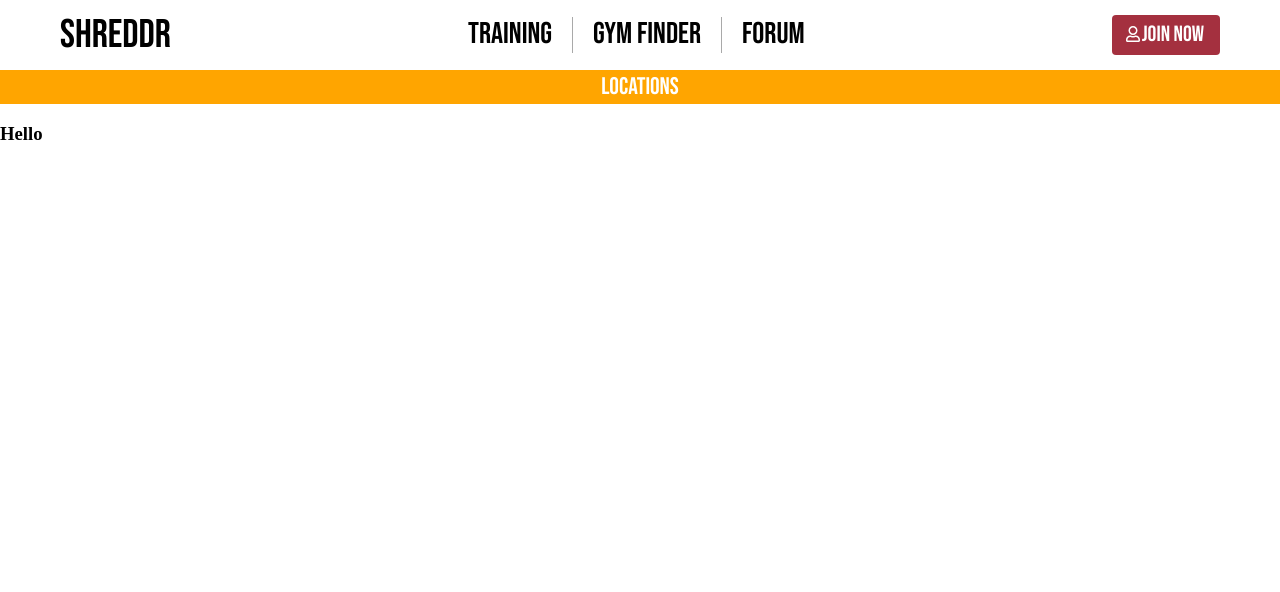
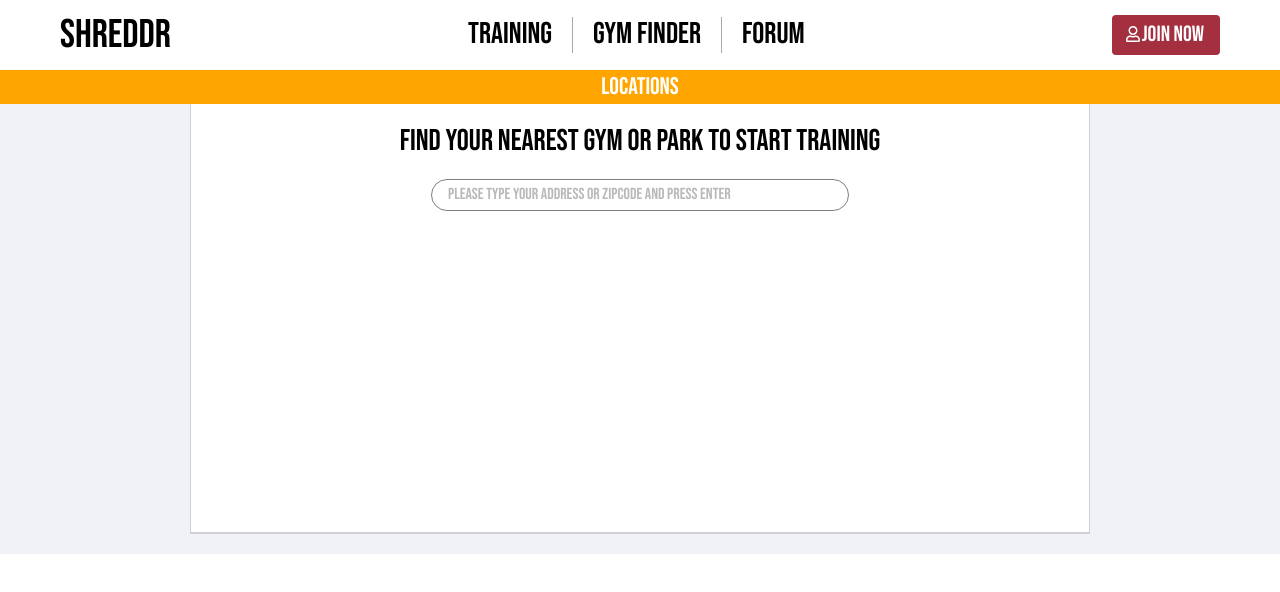
Before and after one commit to jaedashson/shreddr, a React (Create React App) app in the folder frontend/: page /#/gym-finder in a window 1280 px wide. Shown: the top 592 px of the page. Built offline with nearby package versions, Linux system fonts and the light colour scheme.

Commit message:
gym-finder search bar

```diff
--- a/frontend/src/components/gym_finder/gym_finder.jsx
+++ b/frontend/src/components/gym_finder/gym_finder.jsx
@@ -6,6 +6,24 @@ import {
 import '../../stylesheets/gym_finder.scss';
 
 class GymFinder extends React.Component {
+  constructor(props) {
+    super(props);
+
+    this.state = {
+      google: '',
+    }
+
+    this.handleSubmit = this.handleSubmit.bind(this);
+  }
+
+  update(field) {
+    return e => this.setState({ [field]: e.target.value })
+  }
+
+  handleSubmit() {
+
+  }
+
   render() {
     return (
       <section className="gym-finder">
@@ -14,7 +32,19 @@ class GymFinder extends React.Component {
           <span>Locations</span>
           </div>
         </div>
-        <h3>Hello</h3>
+        <section className="main">
+          <div className="container">
+            <div className="inner-main">
+              <span>Find your nearest gym or park to start training</span>
+              <form onSubmit={this.handleSubmit}>
+                <input type="text"
+                  placeholder="Please type your address or zipcode and press enter"
+                  className="google"
+                  onChange={this.update('google')}/>
+              </form>
+            </div>
+          </div>
+        </section>
       </section>
     )
   }
--- a/frontend/src/components/splash/navbar.jsx
+++ b/frontend/src/components/splash/navbar.jsx
@@ -53,7 +53,10 @@ class Navbar extends React.Component {
             <span>Gym Finder</span>
             </Link>
             <div className="border"></div>
+            <a href="https://github.com/jaedashson/shreddr"
+              style={{ textDecoration: 'none', color: 'black' }}>
             <span>Forum</span>
+            </a>
           </div>
 
           <div className="btns">
--- a/frontend/src/stylesheets/gym_finder.scss
+++ b/frontend/src/stylesheets/gym_finder.scss
@@ -18,4 +18,47 @@ section.gym-finder {
       }
     }
   }
+
+  section.main {
+    background-color: rgb(240, 242, 245);
+    font-family: Bebas Neue;
+
+    div.container {
+      min-height: 450px;
+      width: 100%;
+
+     div.inner-main {
+        background-color: #FFFFFF;
+        border-left: 1px solid rgb(206, 208, 212);
+        border-right: 1px solid rgb(206, 208, 212);
+        border-bottom: 2px solid rgb(206, 208, 212);
+        display: flex;
+        flex-direction: column;
+        margin: auto;
+        min-height: 428px;
+        width: 898px;
+        align-items: center;
+
+        span {
+          display: block;
+          font-size: 30px;
+          padding: 20px;
+        }
+
+        form {
+          input.google {
+            border: 1px solid #807f7e;
+            border-radius: 50px;
+            height: 30px;
+            padding: 0 0 0 16px;
+            width: 400px;
+          }
+
+          input.google::placeholder {
+            color: #b9b9ba;
+          }
+        }
+      }
+    }
+  }
 }
```
